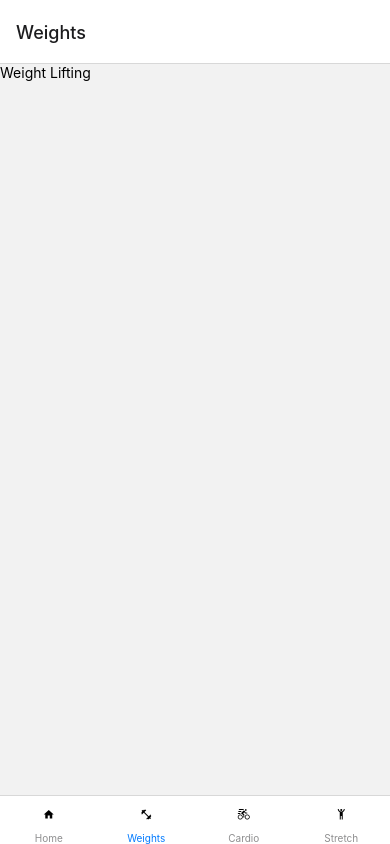
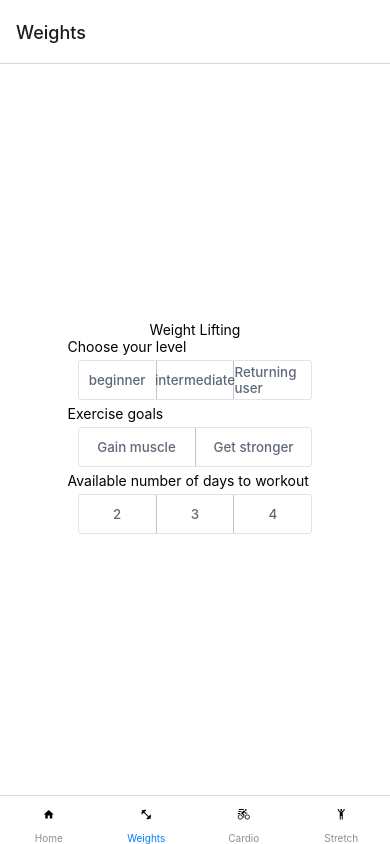
Before and after one commit to DanielekPark/fitnessapp, a React Native app: screen /Weights in a window 390 px wide. Built offline with nearby package versions, Linux system fonts and the light colour scheme.

Commit message:
added questionaire to weight lifting screen

```diff
--- /dev/null
+++ b/components/tutorial/tutorial.js
@@ -0,0 +1,16 @@
+import React, { useState } from "react";
+import { View, Text, Image } from "react-native";
+
+const Tutorial = () => {
+  return (
+    <View>
+      <Text>Tutorial</Text>
+      {/*
+        1. advise users to have estimation of their strength or use the calculator to estimate their strength for weight lifting exercises
+        2.
+      */}
+    </View>
+  );
+};
+
+export default Tutorial;
--- a/screens/home.js
+++ b/screens/home.js
@@ -3,6 +3,7 @@ import { View, Text, ScrollView, ActivityIndicator, Image } from "react-native";
 import Calculator from "../components/calculator/calculator";
 import { ListItem } from "@rneui/themed";
 import styles from "../styles/style.module";
+import Tutorial from "../components/tutorial/tutorial";
 
 function HomeScreen() {
   const [tabs, setTabs] = useState([
@@ -42,18 +43,18 @@ function HomeScreen() {
         }}
       >
         {/*====== Home screen images =======*/}
-        <View style={{flexDirection: 'row', width: '95%', paddingTop: 10, paddingBottom: 10}}>
+        <View style={styles.homeImgContainer}>
           <Image
             source={require("../assets/dumbbell.png")}
-            style={{ height: 120, width: '33%' }}
+            style={styles.homeImg}
           />
           <Image
             source={require("../assets/stretch.png")}
-            style={{ height: 120, width: '33%' }}
+            style={styles.homeImg}
           />
           <Image
             source={require("../assets/biking.png")}
-            style={{ height: 120, width: '33%' }}
+            style={styles.homeImg}
           />
         </View>
 
@@ -72,7 +73,7 @@ function HomeScreen() {
           >
             <ListItem>
               <View>
-                <Text>Tutorial</Text>
+                <Tutorial />
               </View>
             </ListItem>
           </ListItem.Accordion>
--- a/screens/weights.js
+++ b/screens/weights.js
@@ -1,23 +1,85 @@
 import { View, Text } from "react-native";
-import { createBottomTabNavigator } from "@react-navigation/bottom-tabs";
-import Calculator from "../components/calculator/calculator";
-
-const Tab = createBottomTabNavigator();
+import React, { useEffect, useState } from "react";
+import {ButtonGroup} from "@rneui/base";
 
 function WeightsScreen() {
+  const [userData, setUserData] = useState(
+    {
+      level: ['beginner', 'intermediate', 'Returning user'],
+      levelIndex: '',
+      goals: ['Gain muscle', 'Get stronger'],
+      goalIndex: '',
+      availability: [2, 3, 4],
+      availIndex: '',
+    });
+
+    // updates user input on button presses
+    const updateUserData = (value, key) => {
+      setUserData({...userData, [key]: value});
+    }
+
   return (
-    <View styles={{ flex: 1, alignItems: "center", justifyContent: "center" }}>
+    <View
+      style={{
+        flex: 1,
+        alignItems: "center",
+        justifyContent: "center",
+        backgroundColor: "white",
+      }}
+    >
       <View>
         <Text>Weight Lifting</Text>
       </View>
       <View>
-      {/* Workout option
-        //1. Create sections choose either beginner or intermediate & 2,3,4 days available
-        //1a. Workout goals
-        //2. Create section for muscle groups (based on days available choose chest, abs, leg, lower or abs)
+        <View>
+          <View>
+            <View>
+              <Text>Choose your level</Text>
+            </View>
+            <View>
+              <View>
+                <ButtonGroup
+                  buttons={userData.level}
+                  onPress={(value) => updateUserData(value, 'levelIndex')}
+                  selectedIndex={userData.levelIndex}
+                />
+              </View>
+            </View>
+          </View>
+          <View>
+            <View>
+              <Text>Exercise goals</Text>
+            </View>
+            <View>
+              <View>
+                <ButtonGroup
+                  buttons={userData.goals}
+                  onPress={(value) => updateUserData(value, 'goalIndex')}
+                  selectedIndex={userData.goalIndex}
+                />
+              </View>
+            </View>
+          </View>
+          <View>
+            <View>
+              <Text>Available number of days to workout</Text>
+            </View>
+            <View>
+              <View>
+                <ButtonGroup
+                  buttons={userData.availability}
+                  selectedIndex={userData.availIndex}
+                  onPress={(value) => updateUserData(value, 'availIndex')}
+                />
+              </View>
+            </View>
+          </View>
+        </View>
+        {/* Workout option
+
+        //2. Create section for muscle groups (choose chest, abs, leg, lower or abs)
         //exercise buttons show exercise picture
         //2a. user chooses exercises
-        //2b. create section for intermediate or returning users
         //2c. user provides data from previous workout and selects exercises from previous workout
         //2d. or user can create a new workout, and then follows step 2
         //3. workout schedule is provided after data submission
--- a/styles/style.module.js
+++ b/styles/style.module.js
@@ -1,6 +1,20 @@
 import { StyleSheet } from "react-native";
 
 const styles = StyleSheet.create({
+  /* =======================
+    Home screen
+    ======================= */
+  // IMAGES
+  homeImg: {
+    height: 120,
+    width: "33%",
+  },
+  homeImgContainer: {
+    flexDirection: "row",
+    width: "95%",
+    paddingTop: 10,
+    paddingBottom: 10,
+  },
   /* =======================
     Font color
     ======================= */
```
Also changed, not shown: components/weights/exercises.js (+0 -19 lines), components/weights/liftingquestionaire.js (added, +10 -0 lines), components/weights/weights.js (deleted, +0 -10 lines), components/questionaire/questions.js (deleted).
